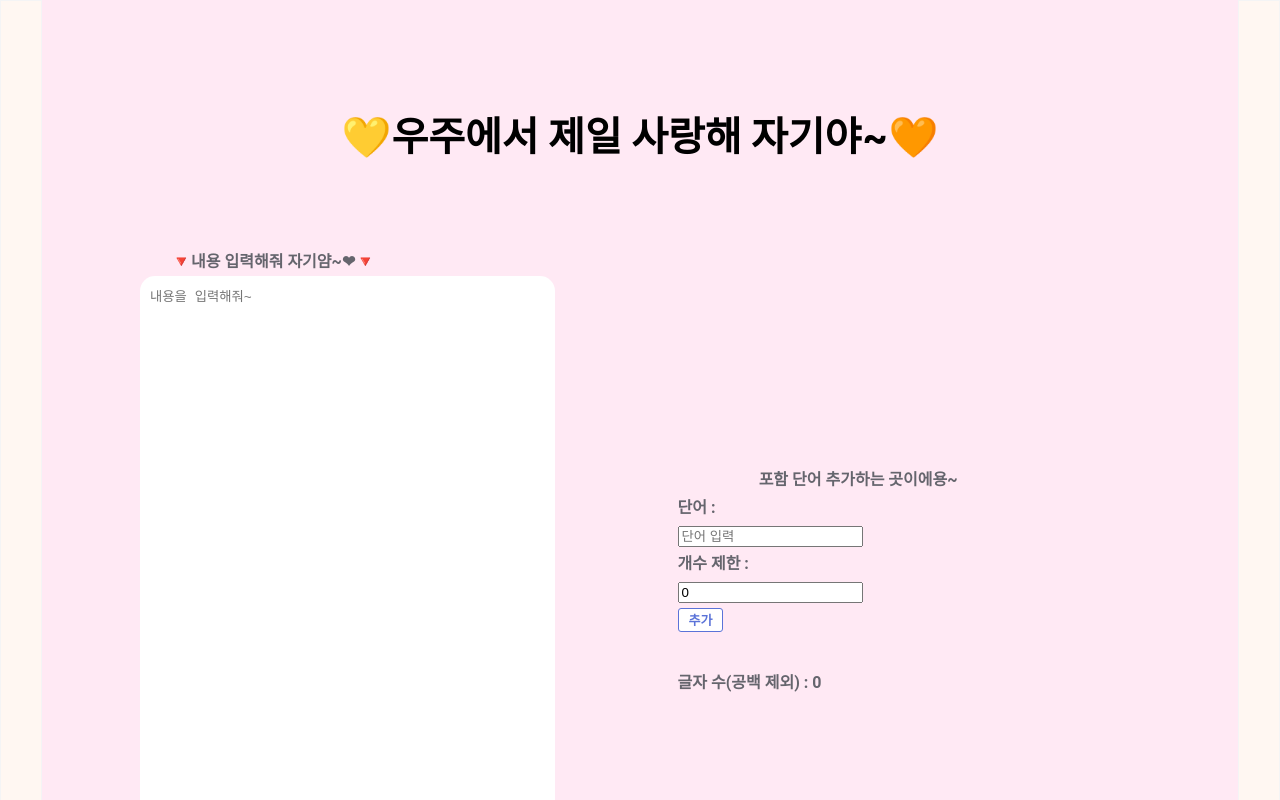
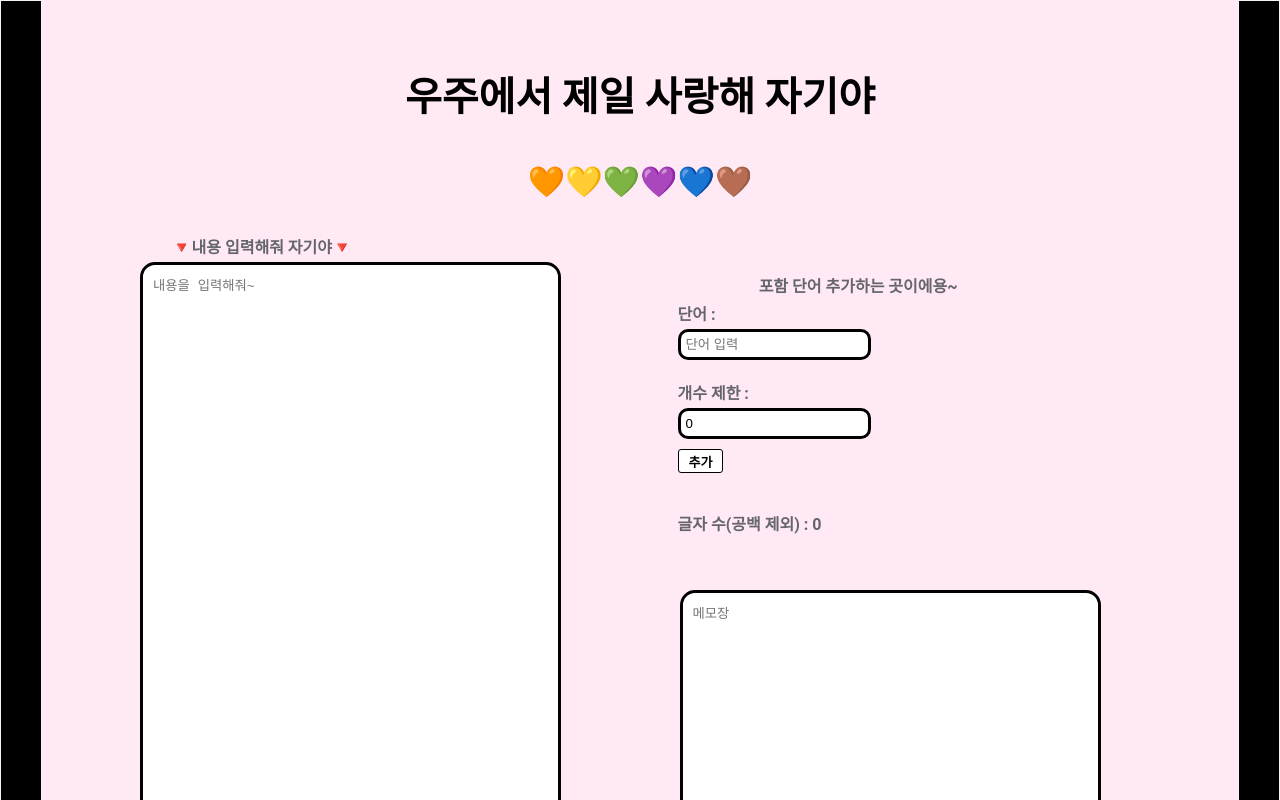
Before and after one commit to june152/word_frequency, a React (Create React App) app: page / in a window 1280 px wide. Shown: the top 800 px of the page. Built offline with nearby package versions, Linux system fonts and the light colour scheme.

Commit message:
디자인 재 수정

```diff
--- a/src/App.css
+++ b/src/App.css
@@ -15,6 +15,10 @@
 
 ::-webkit-scrollbar-thumb:hover {
   background-color: rgb(0, 0, 0);
+}
+
+html {
+  background-color: #ffe9f4;
 }
 
 .page-content {
@@ -36,13 +40,13 @@
 .page-content:before {
   left: 0;
   z-index: 1;
-  background-color: #fff7f2;
+  background-color: black;
 }
 
 .page-content:after {
   right: 0;
   z-index: 1;
-  background-color: #fff7f2;
+  background-color: black;
 }
 
 .content-wrapper {
@@ -76,14 +80,15 @@ button.close {
 }
 
 .btn_blue {
+  margin-top: 10px;
   font-size: 13px;
   font-weight: 600;
-  color: #5b73d8;
+  color: black;
   background: #fff;
   height: 24px;
   padding: 0 10px;
   border-radius: 3px;
-  border: 1px solid #5b73d8;
+  border: 1px solid black;
   cursor: pointer;
 }
 
@@ -139,8 +144,8 @@ button.close {
   display: flex;
   justify-content: center;
   align-items: center;
-  padding-top: 80px;
-  padding-bottom: 50px;
+  padding-top: 40px;
+  padding-bottom: 40px;
   background-color: #ffe9f4;
 }
 
@@ -179,7 +184,7 @@ button.close {
 
 .inputarea {
   resize: none;
-  border: none;
+  border: solid black;
   overflow-y: hidden;
   border-radius: 15px;
   padding: 10px 5px 5px 10px;
@@ -222,6 +227,12 @@ button.close {
   display: flex;
 }
 
+.inputtag {
+  padding: 5px;
+  border-radius: 10px;
+  border: solid black;
+}
+
 @media (max-width: 1024px) {
   .homepage-first-area {
     /* flex-direction: column; */
@@ -235,6 +246,7 @@ button.close {
     /* Changed: set direction to column */
     align-items: flex-start;
     width: 100%;
+    margin-right: 25px;
     order: 2;
   }
 
@@ -247,6 +259,10 @@ button.close {
   .inputarea {
     resize: none;
     overflow-y: auto;
+  }
+
+  .sohee {
+    order: 3;
   }
 
   .homepage-subtitle {
--- a/src/App.tsx
+++ b/src/App.tsx
@@ -77,8 +77,9 @@ function App() {
           <div className='content-wrapper'>
             <div className="homepage-container">
                 <div className='homepage-logo-container' style={{fontSize: "40px", fontWeight: "bold", width: "100%"}}>
-                  💛우주에서 제일 사랑해 자기야~🧡
+                  우주에서 제일 사랑해 자기야
                 </div>
+              <p style={{ width: "100%", textAlign: "center", margin: "0", fontSize: "30px" }}>🧡💛💚💜💙🤎</p>
               <div className="homepage-first-area">
                 <div className="homepage-first-area-left-side">
                   {/* <div className="title homepage-title">
@@ -88,12 +89,12 @@ function App() {
                     <div className='homepage-divide-row-area'>
                       <div className='homepage-divide-col-area'>
                         <div className="subtitle homepage-subtitle">
-                          🔻내용 입력해줘 자기얌~❤🔻
+                          🔻내용 입력해줘 자기야🔻
                         </div>
                         <textarea
                           placeholder='내용을 입력해줘~'
                           className='inputarea'
-                          rows={45}
+                          rows={42}
                           cols={50}
                           onChange={(e: React.ChangeEvent<HTMLTextAreaElement>) => {
                             let spaceDel = (e.target.value).split(" ").join("")
@@ -102,6 +103,7 @@ function App() {
                             wordCheck(e.target.value)
                             // console.log("글자 수(공백제외) : ", enterDel.length)
                           }}
+                          style={{marginBottom: "60px"}}
                         />
                       </div>
                     </div>
@@ -118,8 +120,8 @@ function App() {
                       <label>
                           단어 :
                       </label>
-                      <div>
-                        <input type='text' placeholder='단어 입력'
+                      <div style={{marginBottom: "20px"}}>
+                        <input className='inputtag' type='text' placeholder='단어 입력'
                             value={inputWord}
                             onChange={(e: React.ChangeEvent<HTMLInputElement>) => {
                               setInputWord(e.target.value)
@@ -130,7 +132,7 @@ function App() {
                         개수 제한 :
                       </label>
                       <div>
-                        <input type='number' placeholder='개수 제한 입력'
+                        <input className='inputtag' type='number' placeholder='개수 제한 입력'
                           value={textNumLimit}
                           onChange={(e: React.ChangeEvent<HTMLInputElement>) => {
                             let num = Number(e.target.value)
@@ -158,6 +160,14 @@ function App() {
                       </ul>
                     </div>
                   </div>
+                  <textarea
+                          placeholder='메모장'
+                          className='inputarea sohee'
+                          rows={15}
+                          cols={50}
+                  />
+                  <div className='sohee' style={{ width: "100%", textAlign: "right", paddingTop: "50px", fontWeight: "bold" }}>우리 소히 전용~</div>
+                  <div className='sohee' style={{width: "91%", textAlign: "right"}}>소히 ❤ 준표</div>
                 </div>
               </div>
             </div>
```
